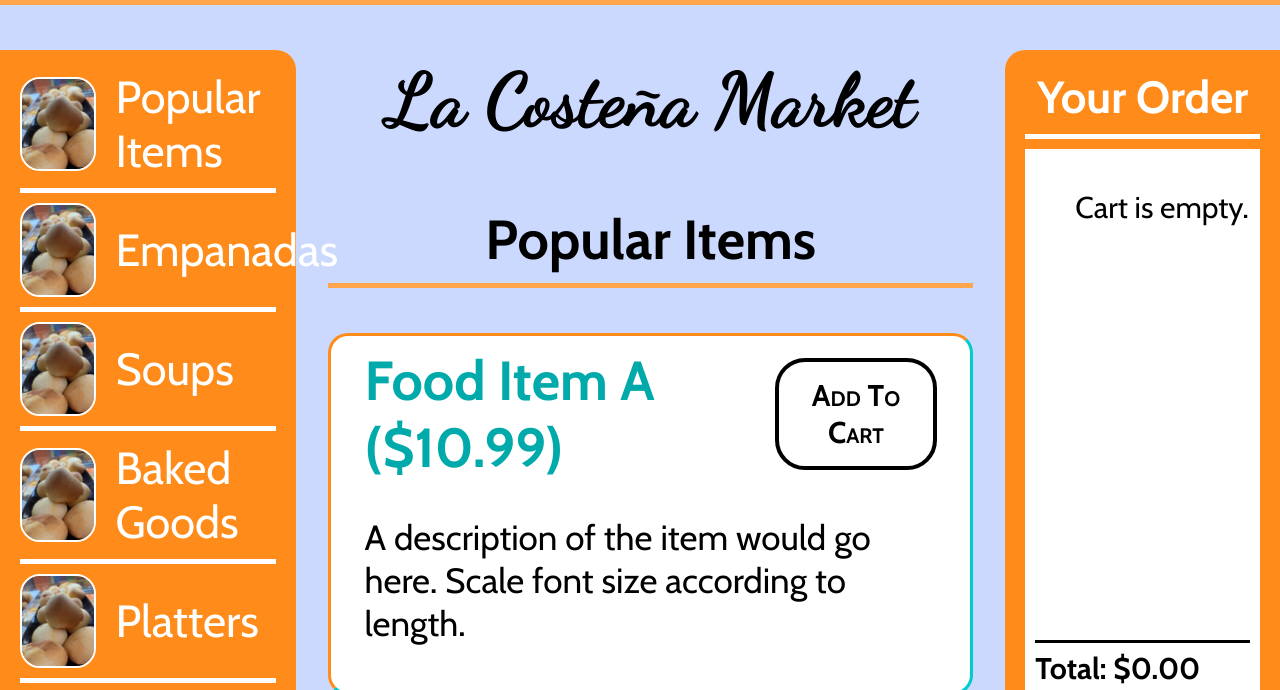
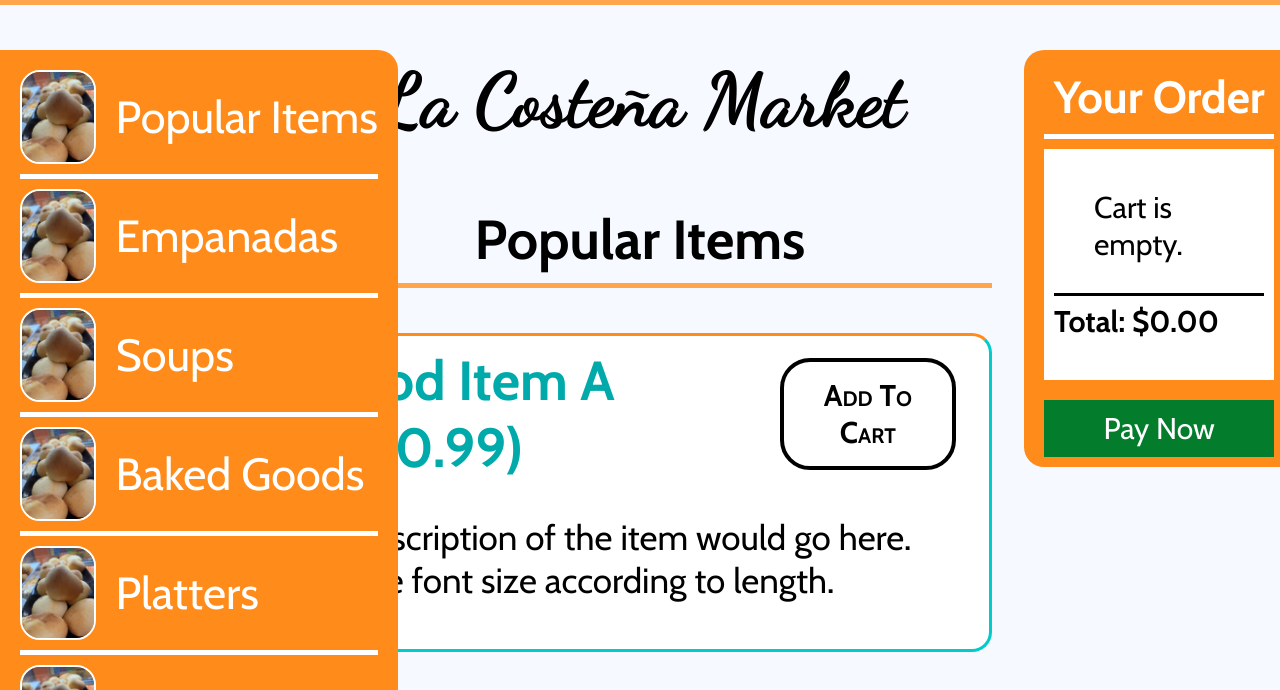
Before and after one commit to Akshat752/La-Costena-Market, a plain HTML site: page Pages/Order/Order.html in a window 1280 px wide. Shown: the part 85-775 px from the top of the page. Drawn offline with nearby package versions, Linux system fonts and the light colour scheme.

Commit message:
visual changes to menu, sidebars now fixed with scroll position

```diff
--- a/Pages/Order/Order.html
+++ b/Pages/Order/Order.html
@@ -8,7 +8,7 @@
         <link rel="stylesheet" href="https://cdnjs.cloudflare.com/ajax/libs/font-awesome/6.5.1/css/all.min.css" integrity="sha512-DTOQO9RWCH3ppGqcWaEA1BIZOC6xxalwEsw9c2QQeAIftl+Vegovlnee1c9QX4TctnWMn13TZye+giMm8e2LwA==" crossorigin="anonymous" referrerpolicy="no-referrer" />
 
     </head>
-    <body style="background-color: #ccd9ff;">
+    <body style="background-color: #F6f9ff;">
         <div id="Header">
             <a href="/">
                 <img id = "Logo" src="../../SharedResources/logo.png" >
@@ -26,6 +26,7 @@
             </ul>
         </div>
         <div id="menu-body-flex">
+            <div>
                 <ul id="menu-categories-list">
                     <li><a href="#popular-items"><img src="../../SharedResources/InsideImage3.png" class="category-icon"/> Popular Items</a></li>
                     <li><a href="#empanadas"><img src="../../SharedResources/InsideImage3.png" class="category-icon"/> Empanadas</a></li>
@@ -34,6 +35,7 @@
                     <li><a href="#platters"><img src="../../SharedResources/InsideImage3.png" class="category-icon"/> Platters</a></li>
                     <li><a href="#fried-food"><img src="../../SharedResources/InsideImage3.png" class="category-icon"/> Fried Food</a></li>
                 </ul>
+            </div>
             <div id="menu-container">
                 <h1>La Costeña Market</h1>
                 <h2 id="popular-items">Popular Items</h2>
@@ -151,6 +153,7 @@
                     </div>
                 </div>
             </div>
+            <div style="width: 20%; margin: 45px 0;">
                 <div id="user-order-container">
                     <h3>Your Order</h3>
                     <div id="user-order-cart">
@@ -162,5 +165,6 @@
                     <a id="checkout-button">Pay Now</a>
                 </div>
             </div>
+        </div>
     </body>
 </html>
--- a/SharedResources/main.css
+++ b/SharedResources/main.css
@@ -180,7 +180,7 @@ h1 {
     border-top-right-radius: 20px;
     border-bottom-right-radius: 20px;
     color: white;
-    width: 20%;
+    position: fixed;
 }
 #menu-categories-list li {
     display: flex;
@@ -203,6 +203,8 @@ h1 {
 #menu-body-flex {
     display: flex;
     width: 100%;
+    justify-content: space-between;
+    justify-items: center;
 }
 .category-icon {
     height: 2em;
@@ -211,8 +213,8 @@ h1 {
     border: 2px solid white;
 }
 #menu-container {
-    margin-left: 2.5%;
-    margin-right: 2.5%;
+    margin-left: 20%;
+    /* margin-right: 2.5%; */
     width: 55%;
     height: 50vh;
 }
@@ -225,13 +227,13 @@ h1 {
     color: #000;
 }
 #user-order-container {
-    width: 20%;
     background-color: #ff8c1a;
     padding: 10px 20px;
-    margin: 45px 0;
     border-top-left-radius: 20px;
     border-bottom-left-radius: 20px;
     color: white;
+    position: fixed;
+    width: 18%
 }
 #user-order-container h3 {
     font-size: 45px;
```
Lines whose indentation alone changed are shown as unchanged.
